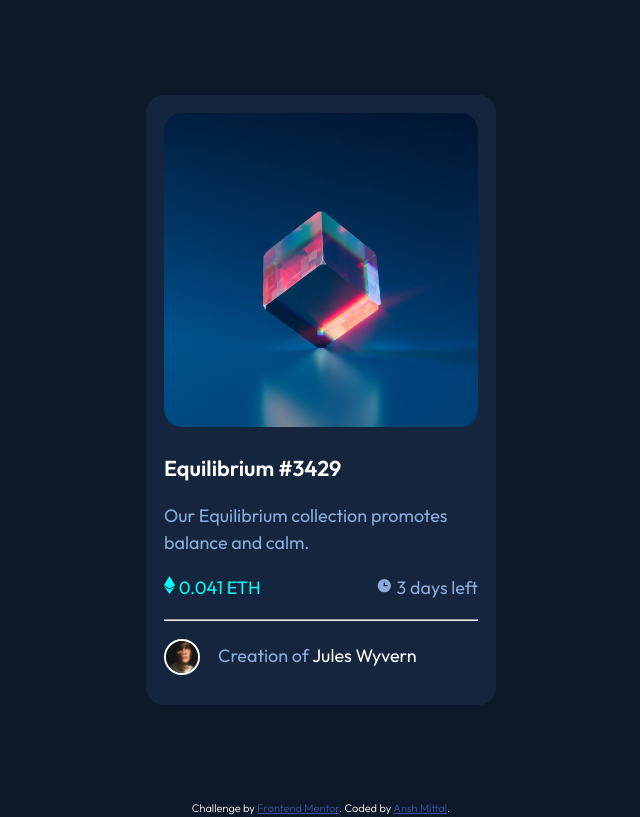
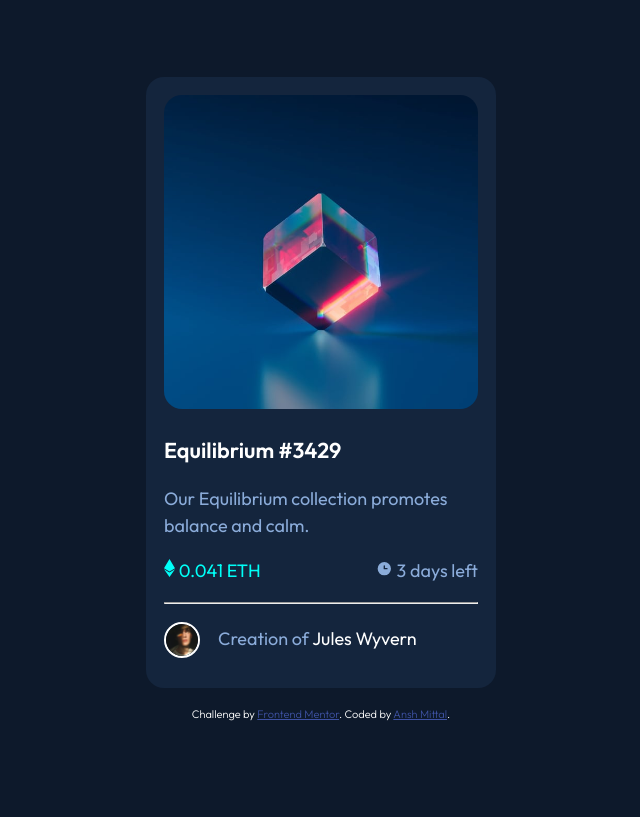
Before and after one commit to Anshmittal86/NFT-preview-card, a plain HTML site: page index.html in a window 1280 px wide. Shown: the whole page, without its empty margins (319-959 px from the left). Drawn offline with Linux system fonts and the light colour scheme.

Commit message:
fix some issue about semantic element

```diff
--- a/index.html
+++ b/index.html
@@ -22,16 +22,17 @@
 
 <body>
 
-  <section>
-
   <article>
 
     <div class="equilibrium-image">
+
       <img src="./images/image-equilibrium.jpg" alt="Equilibrium Image">
       <div class="overlay">
         <img src="./images/icon-view.svg" alt="view icon">
       </div>
+
     </div>
+
     <h2>Equilibrium #3429</h2>
     <p>Our Equilibrium collection promotes balance and calm.</p>
 
@@ -56,19 +57,27 @@
       <div>
         <img src="./images/image-avatar.png" alt="Avatar Image">
       </div>
+
       <p>Creation of <span>Jules Wyvern</span></p>
+
     </div>
 
   </article>
 
-  </section>
 
-
+  <footer>
 
     <div class="attribution">
-    Challenge by <a href="https://www.frontendmentor.io?ref=challenge" target="_blank">Frontend Mentor</a>.
-    Coded by <a href="#">Ansh Mittal</a>.
+
+      Challenge by
+      <a href="https://www.frontendmentor.io?ref=challenge" target="_blank">Frontend Mentor</a>.
+      Coded by
+      <a href="#">Ansh Mittal</a>.
+
     </div>
+
+  </footer>
+
 </body>
 
 </html>
--- a/style.css
+++ b/style.css
@@ -20,9 +20,7 @@
 
 }
 
-html {
-    font-size: 18px;
-}
+html { font-size: 18px; }
 
 * {
     margin: 0;
@@ -32,9 +30,7 @@ html {
 }
 
 ::after,
-::before {
-    box-sizing: border-box;
-}
+::before { box-sizing: border-box; }
 
 img {
     max-width: 100%;
@@ -46,23 +42,21 @@ body {
     font-weight: var(--fw-300);
     font-size: 1rem;
     background-color: var(--clr-main-bg-neutral-900);
+    display: flex;
+    justify-content: center;
+    align-items: center;
+    flex-direction: column;
+    height: 100vh;
 }
 
-section {
-    height: 100vh;
-    display: flex;
-    align-items: center;
-}
-
-
 article {
+    border-radius: 1rem;
+    background-color: var(--clr-card-bg-neutral-800);
     display: flex;
     flex-direction: column;
-    margin: 2rem 1rem;
+    margin-block-end: 1rem;
+    max-width: 350px;
     padding: 1rem;
-    border-radius: 1rem;
-    background-color: var(--clr-card-bg-neutral-800);
-    max-width: 350px;
 }
 
 img[alt="Equilibrium Image"] {
@@ -127,7 +121,6 @@ p {
 .left-time-row {
     display: flex;
     justify-content: space-between;
-
 }
 
 .left-time-row span {
@@ -135,9 +128,7 @@ p {
     font-weight: var(--fw-400);
 }
 
-hr {
-    color: var(--clr-line-neutral-700);
-}
+hr { color: var(--clr-line-neutral-700); }
 
 .author {
     display: flex;
@@ -146,9 +137,7 @@ hr {
     margin-block-start: 1rem;
 }
 
-.author div {
-    width: 2rem;
-}
+.author div { width: 2rem; }
 
 .author div img {
     border-radius: 100%;
@@ -160,25 +149,16 @@ hr {
     margin-block-start: 0.2rem;
 }
 
-.author p span {
-    color: var(--clr-text);
-}
+.author p span { color: var(--clr-text); }
 
 .author p span:hover {
     cursor: pointer;
     color: var(--clr--primary-100);
 }
 
-@media screen and (min-width: 30em) {
+@media ( max-width: 30em ) { body { padding: 2rem 1rem; } }
 
-    article {
-        margin: auto;
-
-    }
-
-
-}
-
+/* Attribution styling */
 
 .attribution {
     font-size: 11px;
@@ -186,6 +166,4 @@ hr {
     color: var(--clr-text);
 }
 
-.attribution a {
-    color: hsl(228, 45%, 44%);
-}
+.attribution a { color: hsl(228, 45%, 44%); }
```
Lines whose indentation alone changed are shown as unchanged.
